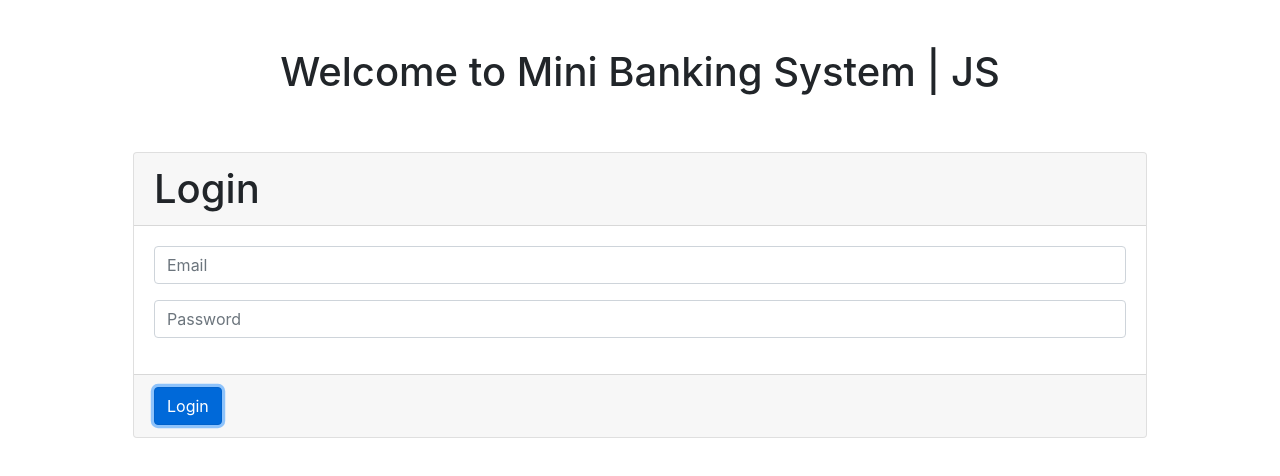
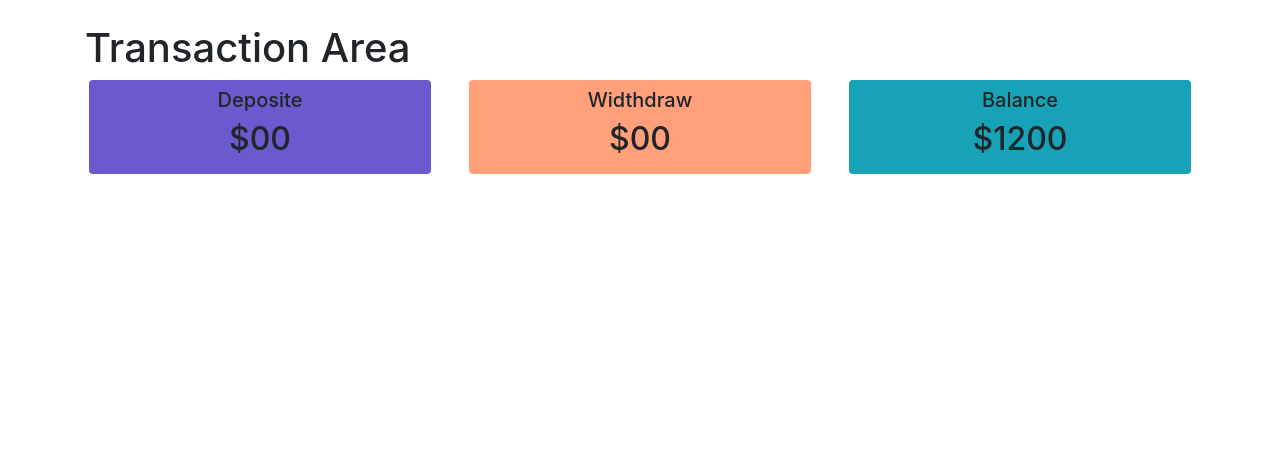
Before and after one commit to jashimgit/mini-bank, a plain HTML site: page index.html in a window 1280 px wide. Both pictures are taken after a click on the button "Login". Drawn offline with nearby package versions, Linux system fonts and the light colour scheme.

Commit message:
status updated

```diff
--- a/assets/js/app.js
+++ b/assets/js/app.js
@@ -0,0 +1,14 @@
+
+//
+
+const loginBtn = document.getElementById('login-btn');
+const loginArea = document.getElementById('login-area');
+const loginFormCard = document.getElementById('login-form-card');
+const transactionArea = document.getElementById('transaction-area');
+// hide login area with button event
+
+loginBtn.addEventListener('click', function() {
+    loginArea.style.display = 'none';
+    // console.log('clicked');
+    transactionArea.style.display = 'block'
+});
--- a/index.html
+++ b/index.html
@@ -15,7 +15,7 @@
     <div class="container">
         <section id="login-area" class="p-5">
             <h1 class="text-center pb-5">Welcome to Mini Banking System | JS</h1>
-            <div class="card">
+            <div class="card" id="login-form-card">
                 <h1 class="card-header">Login</h1>
                 <div class="card-body">
                     <div class="login-form">
@@ -29,6 +29,31 @@
                 </div>
                 <div class="card-footer">
                     <button class="btn btn-primary" id="login-btn">Login</button>
+                </div>
+            </div> <!--  //. card #login-form-card -->
+        </section> <!-- // #login-area -->
+
+        <!-- Transaction area -->
+        <section id="transaction-area" class="pt-4">
+            <h1>Transaction Area</h1>
+            <div class="row text-center">
+                <div class="col-md-4">
+                    <div class="deposit-content bg-slateBlue rounded mx-1 p-2">
+                        <h5>Deposite</h5>
+                        <h2>$00</h2>
+                    </div>
+                </div>
+                <div class="col-md-4">
+                    <div class="widthcontent bg-lightSalmon rounded mx-1 p-2">
+                        <h5>Widthdraw</h5>
+                        <h2>$00</h2>
+                    </div>
+                </div>
+                <div class="col-md-4  ">
+                    <div class="balance-content bg-info rounded mx-1 p-2">
+                        <h5>Balance</h5>
+                        <h2>$1200</h2>
+                    </div>
                 </div>
             </div>
         </section>
--- a/style.css
+++ b/style.css
@@ -0,0 +1,13 @@
+
+
+
+#transaction-area {
+    display: none;
+}
+
+.bg-lightSalmon {
+    background-color: lightsalmon;
+}
+.bg-slateBlue {
+    background-color: slateblue;
+}
```
